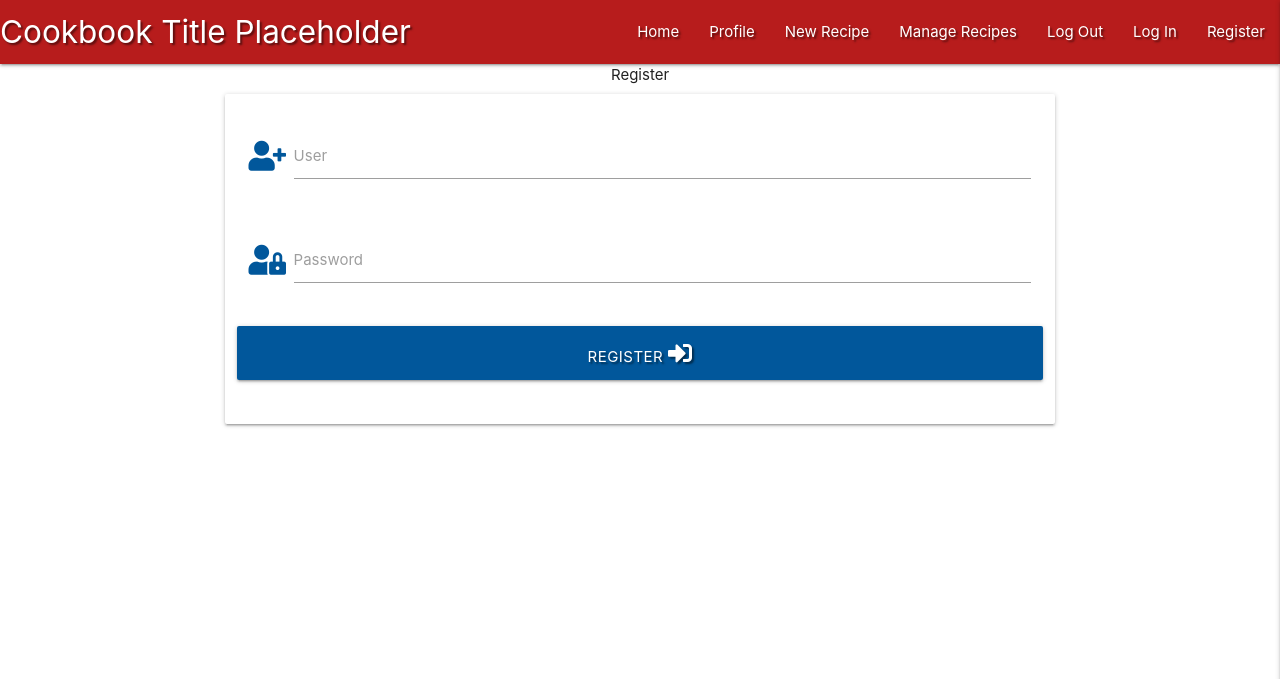
After one commit to Code-Institute-Submissions/Shazaiib47-sarif-ms3-cookbook_SeptResub, a Flask app: page /register in a window 1280 px wide. The commit adds this page. Shown: the top 679 px of the page. Run offline with Flask 2, Linux system fonts and the light colour scheme; some libraries are stand-ins or nearby versions.

Commit message:
Added register template with colour and GET functionality

```diff
--- a/app.py
+++ b/app.py
@@ -4,6 +4,7 @@ from flask import (
     redirect, request, session, url_for)
 from flask_pymongo import PyMongo
 from bson.objectid import ObjectId
+from werkzeug.security import generate_password_hash, check_password_hash
 if os.path.exists("env.py"):
     import env
 
@@ -24,6 +25,11 @@ def get_recipes():
     return render_template("recipes.html", recipes=recipes)
 
 
+@app.route("/register", methods=["GET", "POST"])
+def register():
+    return render_template("register.html")
+
+
 if __name__ == "__main__":
     app.run(host=os.environ.get("IP"),
             port=int(os.environ.get("PORT")),
--- a/static/css/style.css
+++ b/static/css/style.css
@@ -0,0 +1,3 @@
+.text-shadow {
+    text-shadow: 2px 2px 2px rgba(0, 0, 0, 0.5);
+}
--- a/static/js/script.js
+++ b/static/js/script.js
@@ -1,3 +1,3 @@
 $(document).ready(function(){
-    $('.sidenav').sidenav();
+    $('.sidenav').sidenav({edge: "right"});
   });
--- a/templates/base.html
+++ b/templates/base.html
@@ -27,7 +27,7 @@
                     <li><a href="#">Manage Recipes</a></li>
                     <li><a href="#">Log Out</a></li>
                     <li><a href="#">Log In</a></li>
-                    <li><a href="#">Register</a></li>
+                    <li><a href="{{ url_for('register') }}">Register</a></li>
               </ul>
             </div>
           </nav>
@@ -40,7 +40,7 @@
                 <li><a href="#">Manage Recipes</a></li>
                 <li><a href="#">Log Out</a></li>
                 <li><a href="#">Log In</a></li>
-                <li><a href="#">Register</a></li>
+                <li><a href="{{ url_for('register') }}">Register</a></li>
           </ul>
     </header>
     {% block content %}
--- /dev/null
+++ b/templates/register.html
@@ -0,0 +1,35 @@
+{% extends "base.html" %}
+{% block content %}
+
+<div class="center-align">Register</div>
+
+    <div class="row">
+        <form class="col s12 m8 offset-m2" method="POST" action="{{ url_for('register')}}">
+            <div class="card-panel">
+                <!--username field-->
+                <div class="row">
+                    <div class="input-field col s12">
+                        <i class="fas fa-user-plus prefix light-blue-text text-darken-4"></i>
+                        <input id="username" name="username" type="text" class="validate">
+                        <label for="username">User</label>
+                      </div>
+                </div>
+                <!--password field-->
+                <div class="row">
+                        <div class="input-field col s12">
+                        <i class="fas fa-user-lock prefix light-blue-text text-darken-4"></i>
+                        <input id="password" name="password" type="password" class="validate">
+                        <label for="password">Password</label>
+                        </div>
+                  </div>
+                  <!--register button-->
+                  <div class="row">
+                      <button type="submit" class="col s12 btn-large light-blue darken-4 text-shadow">
+                          Register <i class="fas fa-sign-in-alt"></i>
+                      </button>
+                  </div>
+            </div>
+        </form>
+    </div>
+
+  {% endblock %}
```
